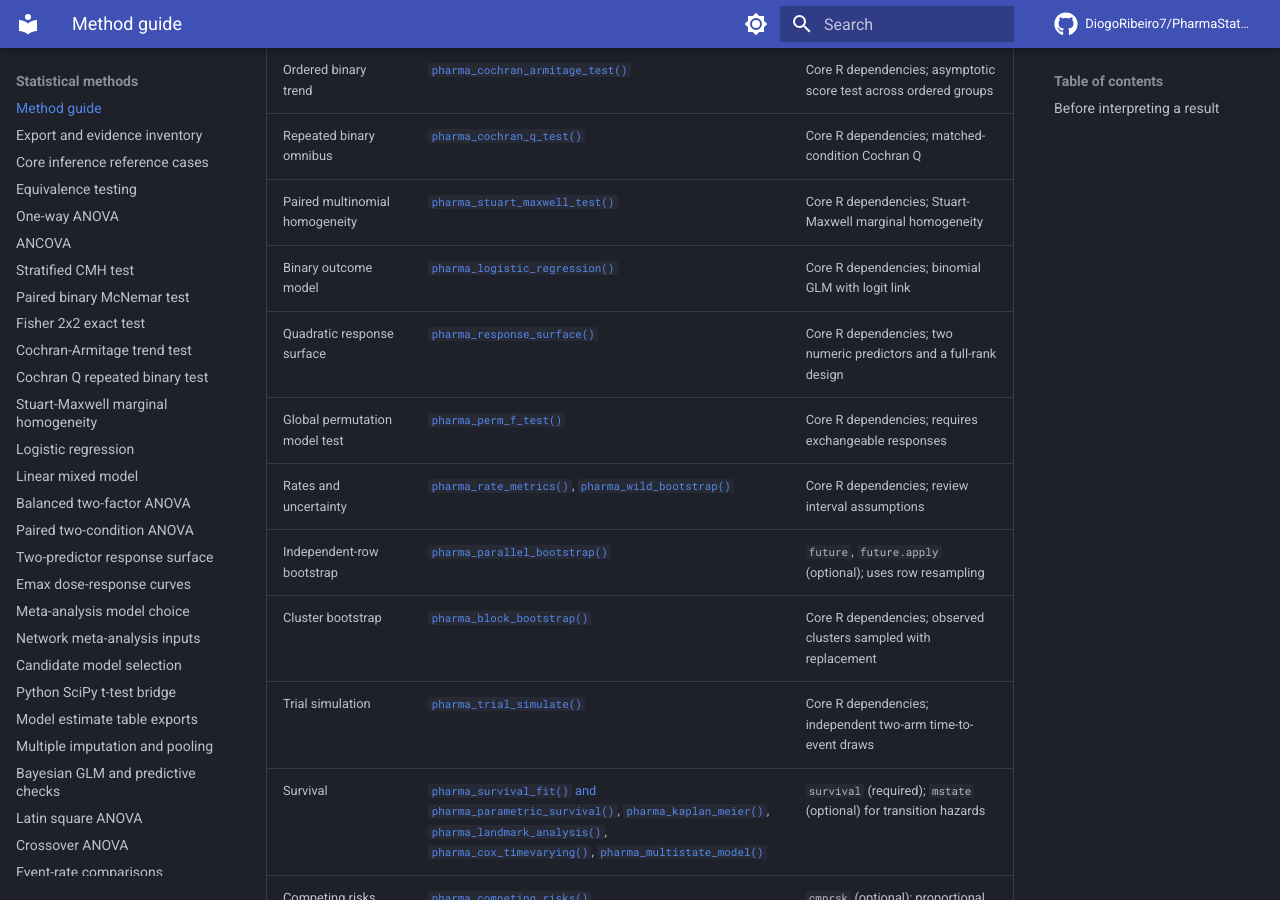
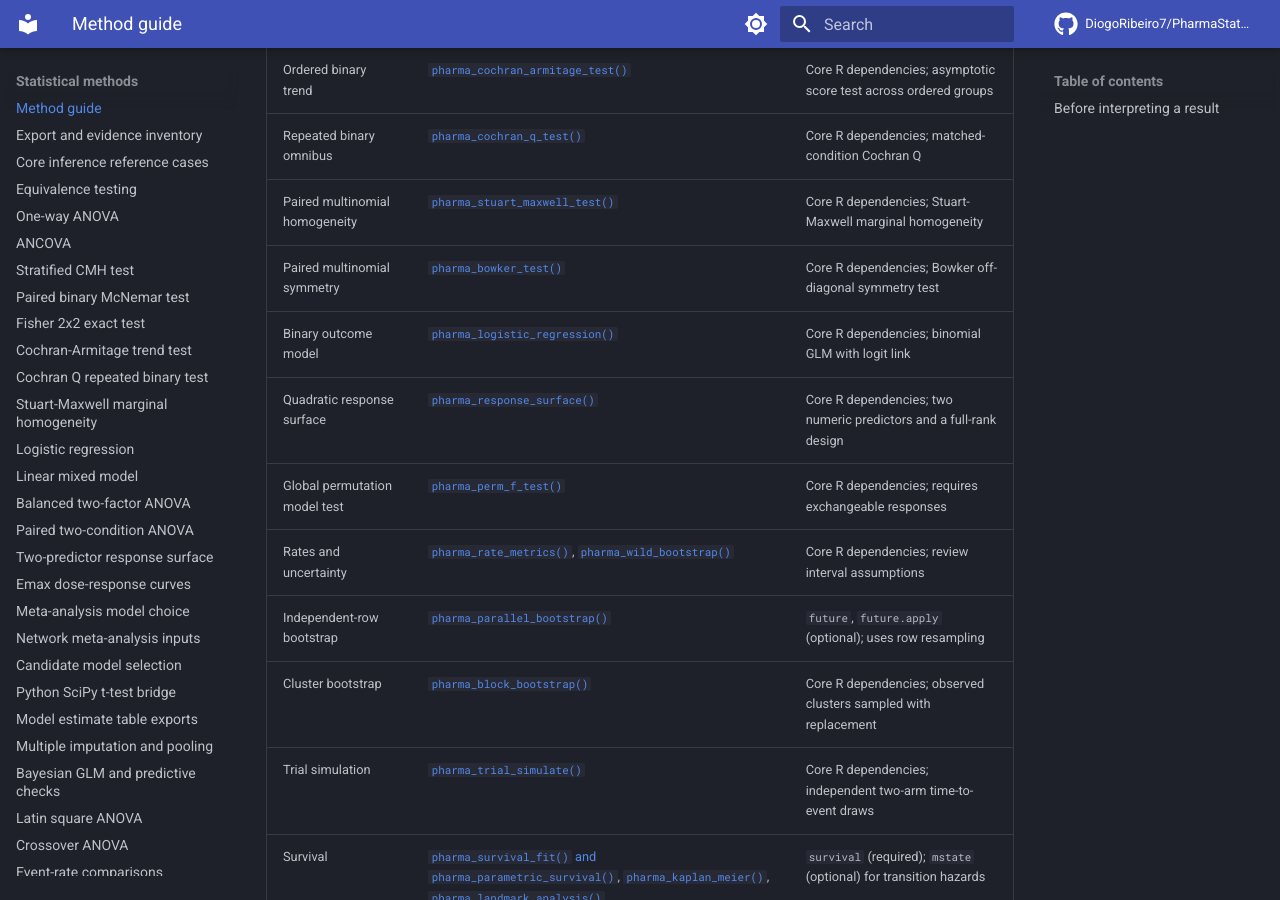
Before and after one commit to DiogoRibeiro7/PharmaStatsR, an MkDocs documentation site: the page built from docs/methods.md, in a window 1280 px wide and 900 px high, scrolled down 866 px. Built offline with MkDocs 1.6.1 and Material for MkDocs 9.7.7, drawn with Linux system fonts in a browser that asks for light colours; comment, search, counter and statistics services are not loaded.

Commit message:
docs: integrate Bowker symmetry test

```diff
--- a/docs/methods.md
+++ b/docs/methods.md
@@ -17,6 +17,7 @@ The [reporting and monitoring scope audit](claims-audit.md) compares sensitive h
 | Ordered binary trend | [`pharma_cochran_armitage_test()`](cochran-armitage.md) | Core R dependencies; asymptotic score test across ordered groups |
 | Repeated binary omnibus | [`pharma_cochran_q_test()`](cochran-q.md) | Core R dependencies; matched-condition Cochran Q |
 | Paired multinomial homogeneity | [`pharma_stuart_maxwell_test()`](stuart-maxwell.md) | Core R dependencies; Stuart-Maxwell marginal homogeneity |
+| Paired multinomial symmetry | [`pharma_bowker_test()`](bowker.md) | Core R dependencies; Bowker off-diagonal symmetry test |
 | Binary outcome model | [`pharma_logistic_regression()`](logistic-regression.md) | Core R dependencies; binomial GLM with logit link |
 | Quadratic response surface | [`pharma_response_surface()`](response-surface.md) | Core R dependencies; two numeric predictors and a full-rank design |
 | Global permutation model test | [`pharma_perm_f_test()`](permutation.md) | Core R dependencies; requires exchangeable responses |
```
